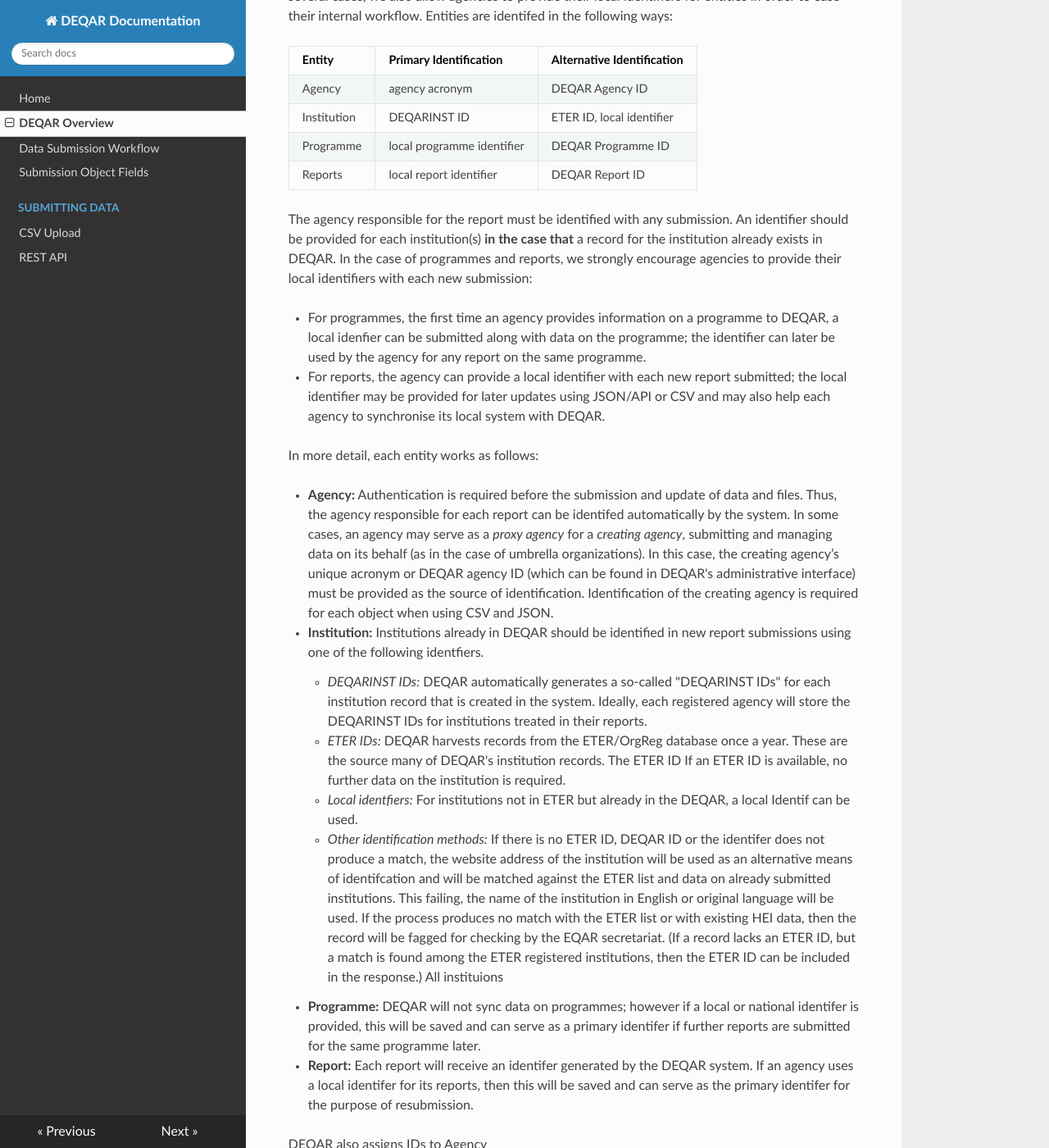
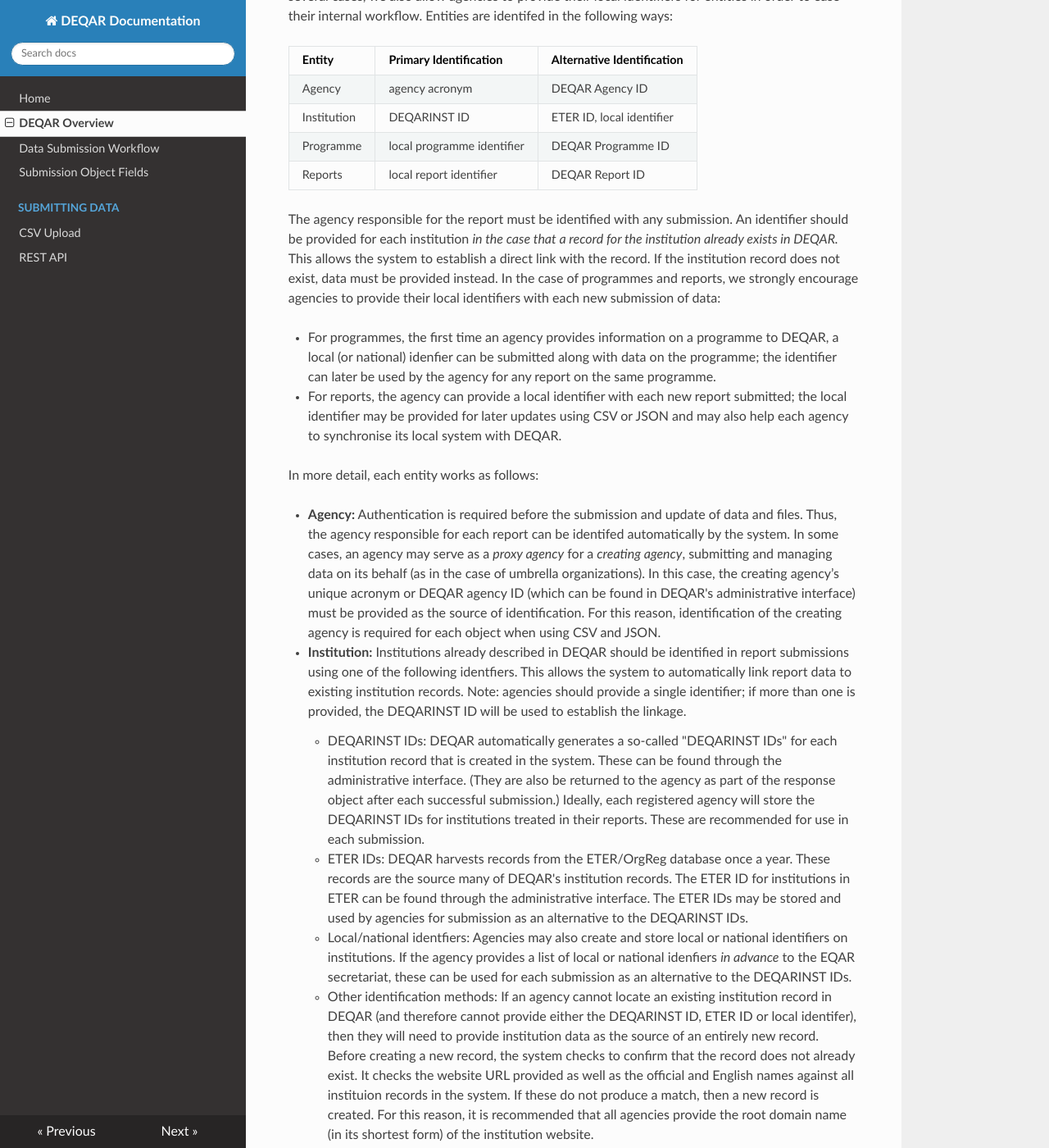
Before and after one commit to EQAR/deqar-docs, an MkDocs documentation site: the page built from docs/DEQAR_overview.md, in a window 1280 px wide and 1400 px high, scrolled down 1352 px. Shown: the whole window at 82% size. Built offline with MkDocs 1.6.1, drawn with Linux system fonts in a browser that asks for light colours; nearby versions of some CDN libraries; old or Windows-style settings are respelled for this version of MkDocs; some of the changed text lies outside the part shown.

Commit message:
Update DEQAR_overview.md

```diff
--- a/docs/DEQAR_overview.md
+++ b/docs/DEQAR_overview.md
@@ -40,22 +40,21 @@
 | Programme   | local programme identifier | DEQAR Programme ID         |
 | Reports     | local report identifier    | DEQAR Report ID            |
 
-The agency responsible for the report must be identified with any submission. An identifier should be provided for each institution(s) **in the case that** a record for the institution already exists in DEQAR. In the case of programmes and reports, we strongly encourage agencies to provide their local identifiers with each new submission:
+The agency responsible for the report must be identified with any submission. An identifier should be provided for each institution *in the case that a record for the institution already exists in DEQAR.* This allows the system to establish a direct link with the record. If the institution record does not exist, data must be provided instead. In the case of programmes and reports, we strongly encourage agencies to provide their local identifiers with each new submission of data:
 
-- For programmes, the first time an agency provides information on a programme to DEQAR, a local idenfier can be submitted along with data on the programme; the identifier can later be used by the agency for any report on the same programme.
-- For reports, the agency can provide a local identifier with each new report submitted; the local identifier may be provided for later updates using JSON/API or CSV and may also help each agency to synchronise its local system with DEQAR.
+- For programmes, the first time an agency provides information on a programme to DEQAR, a local (or national) idenfier can be submitted along with data on the programme; the identifier can later be used by the agency for any report on the same programme.
+- For reports, the agency can provide a local identifier with each new report submitted; the local identifier may be provided for later updates using CSV or JSON and may also help each agency to synchronise its local system with DEQAR.
 
 In more detail, each entity works as follows:
 
-- **Agency:** Authentication is required before the submission and update of data and files. Thus, the agency responsible for each report can be identifed automatically by the system. In some cases, an agency may serve as a *proxy agency* for a *creating agency*, submitting and managing data on its behalf (as in the case of umbrella organizations). In this case, the creating agency’s unique acronym or DEQAR agency ID (which can be found in DEQAR's administrative interface) must be provided as the source of identification. Identification of the creating agency is required for each object when using CSV and JSON.
-- **Institution:** Institutions already in DEQAR should be identified in new report submissions using one of the following identfiers.
-    - *DEQARINST IDs:*  DEQAR automatically generates a so-called "DEQARINST IDs" for each institution record that is created in the system. Ideally, each registered agency will store the DEQARINST IDs for institutions treated in their reports.
-    - *ETER IDs:*  DEQAR harvests records from the ETER/OrgReg database once a year.  These are the source many of DEQAR's institution records. The ETER ID If an ETER ID is available, no further data on the institution is required.
-    - *Local identfiers:*  For institutions not in ETER but already in the DEQAR, a local Identif can be used.
-    - *Other identification methods:*  If there is no ETER ID, DEQAR ID or the identifer does not produce a match, the website address of the institution will be used as an alternative means of identifcation and will be matched against the ETER list and data on already submitted institutions. This failing, the name of the institution in English or original language will be used. If the process produces no match with the ETER list or with existing HEI data, then the record will be fagged for checking by the EQAR secretariat. (If a record lacks an ETER ID, but a match is found among the ETER registered institutions, then the ETER ID can be included in the response.)
- All instituions
-- **Programme:** DEQAR will not sync data on programmes; however if a local or national identifer is provided, this will be saved and can serve as a primary identifer if further reports are submitted for the same programme later.
-- **Report:** Each report will receive an identifer generated by the DEQAR system. If an agency uses a local identifer for its reports, then this will be saved and can serve as the primary identifer for the purpose of resubmission.
+- **Agency:** Authentication is required before the submission and update of data and files. Thus, the agency responsible for each report can be identifed automatically by the system. In some cases, an agency may serve as a *proxy agency* for a *creating agency*, submitting and managing data on its behalf (as in the case of umbrella organizations). In this case, the creating agency’s unique acronym or DEQAR agency ID (which can be found in DEQAR's administrative interface) must be provided as the source of identification. For this reason, identification of the creating agency is required for each object when using CSV and JSON.
+- **Institution:** Institutions already described in DEQAR should be identified in report submissions using one of the following identfiers. This allows the system to automatically link report data to existing institution records. Note: agencies should provide a single identifier; if more than one is provided, the DEQARINST ID will be used to establish the linkage.
+    - DEQARINST IDs: DEQAR automatically generates a so-called "DEQARINST IDs" for each institution record that is created in the system. These can be found through the administrative interface. (They are also be returned to the agency as part of the response object after each successful submission.) Ideally, each registered agency will store the DEQARINST IDs for institutions treated in their reports. These are recommended for use in each submission.
+    - ETER IDs: DEQAR harvests records from the ETER/OrgReg database once a year. These records are the source many of DEQAR's institution records. The ETER ID for institutions in ETER can be found through the administrative interface. The ETER IDs may be stored and used by agencies for submission as an alternative to the DEQARINST IDs.
+    - Local/national identfiers: Agencies may also create and store local or national identifiers on institutions. If the agency provides a list of local or national idenfiers *in advance* to the EQAR secretariat, these can be used for each submission as an alternative to the DEQARINST IDs.
+    - Other identification methods: If an agency cannot locate an existing institution record in DEQAR (and therefore cannot provide either the DEQARINST ID, ETER ID or local identifer), then they will need to provide institution data as the source of an entirely new record.  Before creating a new record, the system checks to confirm that the record does not already exist. It checks the website URL provided as well as the official and English names against all instituion records in the system.  If these do not produce a match, then a new record is created. For this reason, it is recommended that all agencies provide the root domain name (in its shortest form) of the institution website.
+- **Programme:** DEQAR will not synchronise data on programmes; however if a local or national identifer is provided at the time of submission, this will be stored. The agency can use the programme identifier if it would like to re-use the same programme data for reports submitted on the programme at a later point.
+- **Report:** DEQAR will automatically generate a DEQAR ID for each newly submitted report. If an agency uses a local identifer for its reports, then this will be saved and can serve as the primary identifer for the purpose of resubmission.
 
 DEQAR also assigns IDs to Agency
 
```
